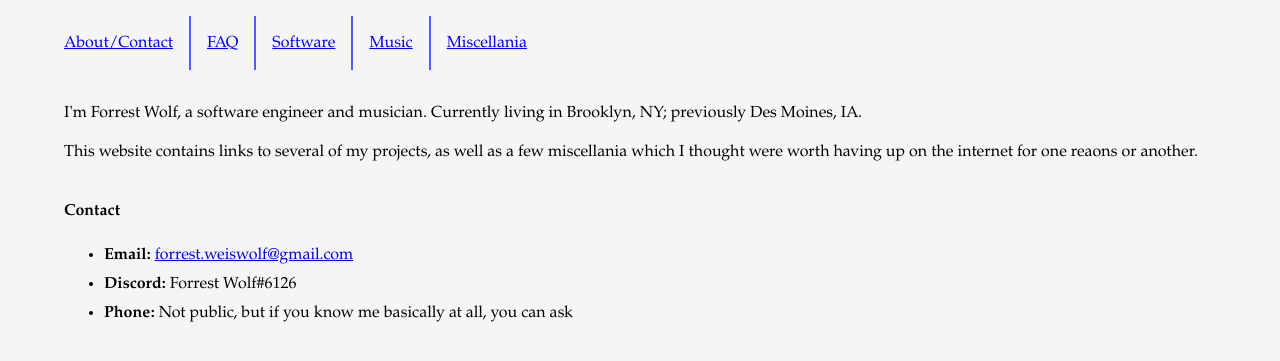
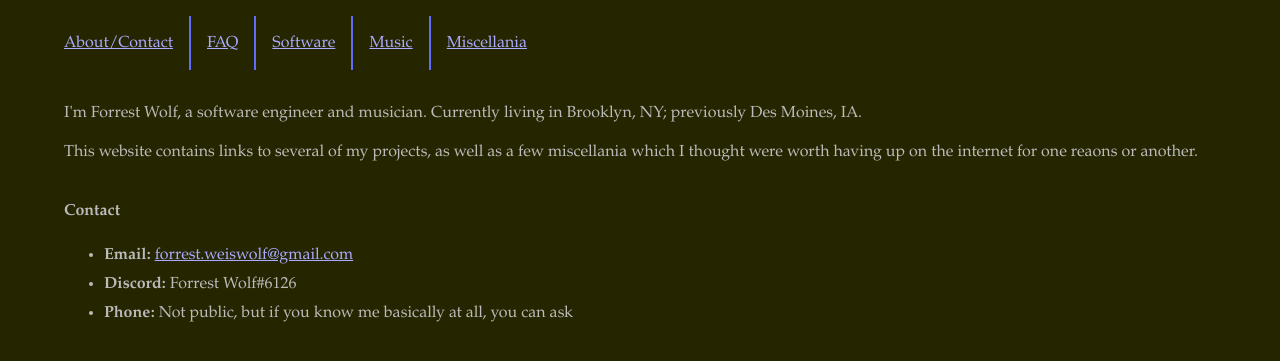
Before and after one commit to ForrestWeiswolf/forrestweiswolf.github.io, a Jekyll site: the page built from about.html, in a window 1280 px wide. Shown: the top 361 px of the page. Built offline with Jekyll 4.4.1, drawn with Linux system fonts in a browser that asks for light colours.

Commit message:
Use darker CSS

```diff
--- a/css/main.css
+++ b/css/main.css
@@ -7,10 +7,20 @@ body {
   margin: auto;
   width: 90%;
   font-family: Palatino, "Palatino Linotype", Times, "Times New Roman", serif;
-  background-color: whitesmoke;
+  background-color: #252500;
+  color: #BBB;
   line-height: 1.4em;
   padding-bottom: 1em;
 }
+
+a {
+  color: #AAAAFF;
+}
+
+/*
+a:visited {
+  color: #8888FF;
+} */
 
 main {
   flex-direction: column;
@@ -31,7 +41,7 @@ nav {
 }
 
 nav a {
-  border-right: solid #505DFA 2px;
+  border-right: solid #606DFA 2px;
   padding: 1em;
   width: 33.33%;
   text-align: center;
@@ -55,8 +65,10 @@ nav > a:first-child {
 }
 
 .large-image {
-  border: 2px solid #505DFA;
+  border: 2px solid #606DFA;
   padding: 1em;
+  width: 100%;
+  height: 100%;
 }
 
 li {
```
